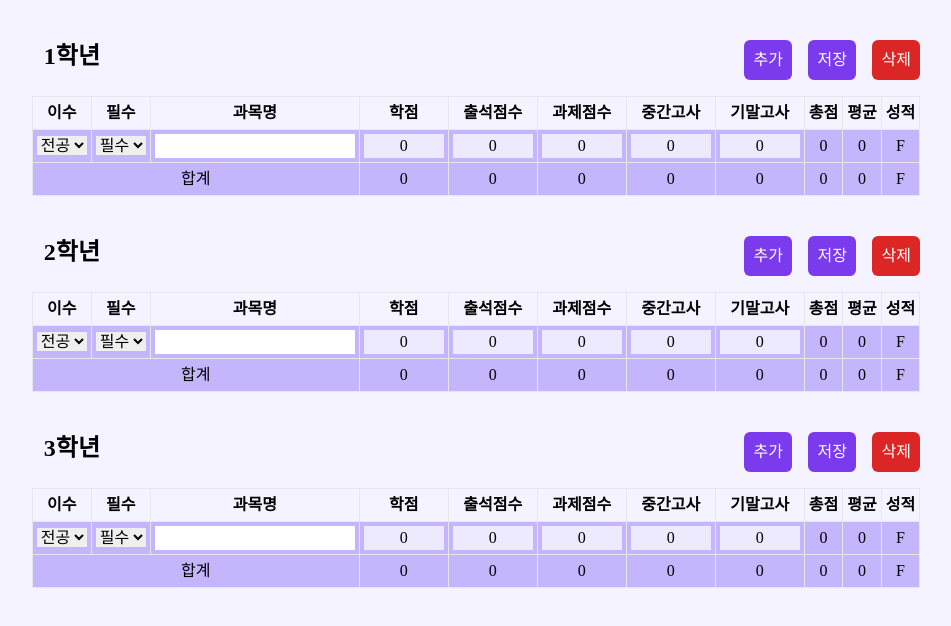
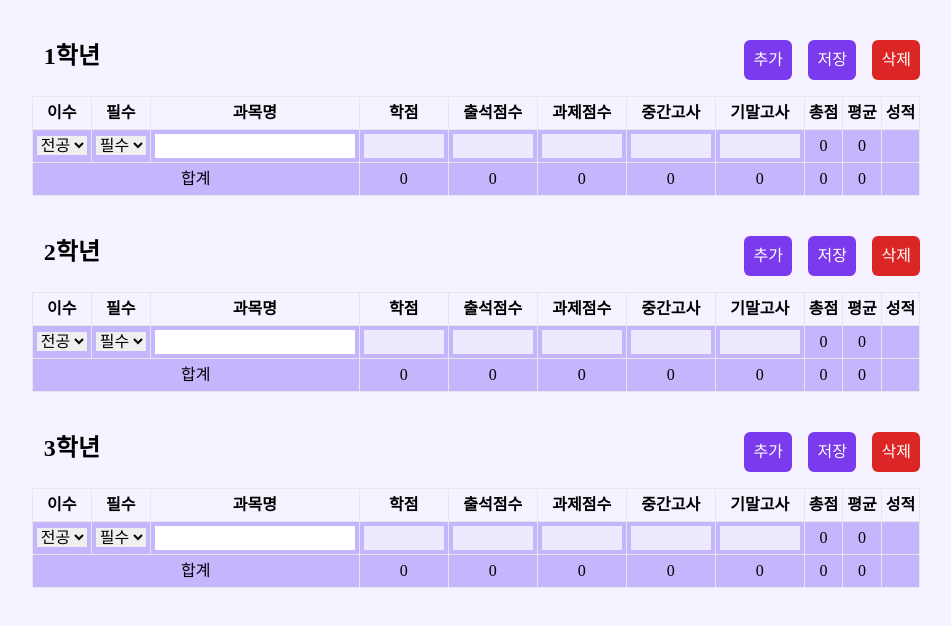
Before and after one commit to ganggyunggyu/TablePractice, a React (Vite) app: page / in a window 1280 px wide. Shown: the top 626 px of the page, without its empty margins (164-1115 px from the left). Built offline with nearby package versions, Linux system fonts and the light colour scheme; a web font is replaced by a local one.

Commit message:
FEAT: props 줄임 , 상위 스테이트의 정보를 최신으로 받아오는 로직 작성

```diff
--- a/src/components/Tbody.jsx
+++ b/src/components/Tbody.jsx
@@ -1,34 +1,23 @@
 import { useEffect, useState } from 'react';
 import PropTypes from 'prop-types';
 
-export default function Tbody({
-  isCalc,
-  tbodyInfos,
-  setTbodyInfos,
-  tbodyInfo,
-  seletId,
-  setSeletId,
-  setResult,
-  i,
-}) {
-  const [이수, set이수] = useState('');
-  const [필수, set필수] = useState('');
-  const [과목명, set괴목명] = useState('');
-  const [학점, set학점] = useState(0);
-  const [출석점수, set출석점수] = useState(0);
-  const [과제점수, set과제점수] = useState(0);
+export default function Tbody({ tbodyInfos, setTbodyInfos, tbodyInfo, seletId, setSeletId, i }) {
+  const [이수, set이수] = useState('전공');
+  const [필수, set필수] = useState('필수');
+  const [과목명, set과목명] = useState('');
+  const [학점, set학점] = useState('');
+  const [출석점수, set출석점수] = useState('');
+  const [과제점수, set과제점수] = useState('');
   const [중간고사, set중간고사] = useState(0);
   const [기말고사, set기말고사] = useState(0);
-  const [총점, set총점] = useState('');
-  const [평균, set평균] = useState('');
+  const [총점, set총점] = useState(0);
+  const [평균, set평균] = useState(0);
   const [성적, set성적] = useState('');
-  const [curTbodyInfo, setCurTbodyInfo] = useState({});
-  const [isInputBlock, setIsInputBlock] = useState(false);
 
   const arr1 = [
     { name: '이수', value: 이수, optionValues: ['전공', '교양'], setValue: set이수 },
     { name: '필수', value: 필수, optionValues: ['필수', '선택'], setValue: set필수 },
-    { name: '과목명', value: 과목명, setValue: set괴목명 },
+    { name: '과목명', value: 과목명, setValue: set과목명 },
   ];
   const arr2 = [
     { name: '학점', value: 학점, setValue: set학점 },
@@ -51,9 +40,24 @@ export default function Tbody({
   const inputValue = (e, value, setValue, regex) => {
     const inputValue = e.target.value;
     if (regex && !regex.test(inputValue)) {
+      alert(
+        '다음의 규칙을 지켜주세요 ! \n학점은 0~3까지 입력 가능합니다 \n출석점수 및 과제점수는 0~20까지 입력 가능합니다 \n중간고사 및 기말고사는 0~30까지 입력 가능합니다',
+      );
+      setValue('');
       return;
     }
     setValue(inputValue);
+  };
+  const 과목명중복 = (e, value, setValue) => {
+    const inputValue = e.target.value;
+    setValue(inputValue);
+    for (const tbodyInfo of tbodyInfos)
+      if (inputValue === tbodyInfo.과목명 && inputValue !== '') {
+        console.log('중복');
+        alert('이미 등록 된 과목명입니다');
+        setValue('');
+        return;
+      }
   };
   const get성적 = (총점) => {
     if (총점 >= 95) return 'A+';
@@ -67,106 +71,48 @@ export default function Tbody({
     if (총점 < 60) return 'F';
   };
 
-  const resultCalc = () => {
-    const copyResult = [];
-    let 총학점 = 0;
-    let 총출석점수 = 0;
-    let 총과제점수 = 0;
-    let 총중간고사 = 0;
-    let 총기말고사 = 0;
-    let 총총점 = 0;
-    let cnt = 0;
-    for (const tbodyInfo of tbodyInfos) {
-      if (tbodyInfo.학점 === 1) {
-        continue;
-      } else {
-        총학점 = 총학점 + +tbodyInfo.학점;
-        총출석점수 = 총출석점수 + +tbodyInfo.출석점수;
-        총과제점수 = 총과제점수 + +tbodyInfo.과제점수;
-        총중간고사 = 총중간고사 + +tbodyInfo.중간고사;
-        총기말고사 = 총기말고사 + +tbodyInfo.기말고사;
-        총총점 = 총총점 + +tbodyInfo.총점;
-        cnt = cnt + 1;
-      }
-    }
-    copyResult.push(총학점);
-    copyResult.push(총출석점수);
-    copyResult.push(총과제점수);
-    copyResult.push(총중간고사);
-    copyResult.push(총기말고사);
-    copyResult.push(총총점);
-    copyResult.push(+(총총점 / cnt).toFixed(1));
-    copyResult.push(get성적(+총총점 / cnt));
-
-    return copyResult;
-  };
+  useEffect(() => {
+    const copyInfos = [...tbodyInfos];
+    const updateData = {
+      이수: 이수,
+      필수: 필수,
+      과목명: 과목명,
+      학점: +학점,
+      출석점수: +출석점수,
+      과제점수: +과제점수,
+      중간고사: +중간고사,
+      기말고사: +기말고사,
+      총점: +총점,
+      평균: +평균,
+      성적: 성적,
+    };
+    copyInfos[i] = updateData;
+    setTbodyInfos(copyInfos);
+  }, [이수, 필수, 과목명, 학점, 출석점수, 과제점수, 중간고사, 기말고사]);
 
   useEffect(() => {
-    set총점(
-      arr2.reduce((prev, cur) => {
-        return prev + +cur.value;
-      }, -arr2[0].value),
-    );
-    set평균(+총점 / 4);
-    const copyResult = resultCalc();
-
-    setResult(copyResult);
-  }, [isCalc, tbodyInfos]);
-
-  useEffect(() => {
-    const copy = +총점 / 4;
-    set평균(copy);
-    set성적(get성적(총점));
-    const copyInfos = [...tbodyInfos];
-    setTbodyInfos(copyInfos);
-  }, [총점]);
-
-  useEffect(() => {
-    // const copyInfos = [...tbodyInfos];
-    //
-    // if (!copyInfos[tbodyInfo.id]) {
-    //   copyInfos[tbodyInfo.id] = {}; // 객체가 없다면 먼저 생성
-    // }
-    // copyInfos[tbodyInfo.id].이수 = 이수;
-    // copyInfos[tbodyInfo.id].필수 = 필수;
-    // copyInfos[tbodyInfo.id].과목명 = 과목명;
-    // copyInfos[tbodyInfo.id].학점 = +학점;
-    // copyInfos[tbodyInfo.id].출석점수 = +출석점수;
-    // copyInfos[tbodyInfo.id].과제점수 = +과제점수;
-    // copyInfos[tbodyInfo.id].중간고사 = +중간고사;
-    // copyInfos[tbodyInfo.id].기말고사 = +기말고사;
-    // copyInfos[tbodyInfo.id].총점 = +총점;
-
-    // setCurTbodyInfo(tbodyInfo);
-    // setTbodyInfos(copyInfos);
-
-    const copyInfos = [...tbodyInfos];
-    copyInfos[i].이수 = 이수;
-    copyInfos[i].필수 = 필수;
-    copyInfos[i].과목명 = 과목명;
-    copyInfos[i].학점 = +학점;
-    copyInfos[i].출석점수 = +출석점수;
-    copyInfos[i].과제점수 = +과제점수;
-    copyInfos[i].중간고사 = +중간고사;
-    copyInfos[i].기말고사 = +기말고사;
-    copyInfos[i].총점 = +총점;
-
-    setTbodyInfos(copyInfos);
-    resultCalc();
-  }, [이수, 필수, 과목명, 학점, 출석점수, 과제점수, 중간고사, 기말고사, isCalc]);
-
-  useEffect(() => {
-    if (학점 === 1) {
-      setIsInputBlock(true);
-    }
-  }, [학점]);
+    set이수(tbodyInfo.이수);
+    set필수(tbodyInfo.필수);
+    set과목명(tbodyInfo.과목명);
+    set학점(tbodyInfo.학점 !== 0 ? tbodyInfo.학점 : '');
+    set출석점수(tbodyInfo.출석점수 !== 0 ? tbodyInfo.출석점수 : '');
+    set과제점수(tbodyInfo.과제점수 !== 0 ? tbodyInfo.과제점수 : '');
+    set중간고사(tbodyInfo.중간고사 !== 0 ? tbodyInfo.중간고사 : '');
+    set기말고사(tbodyInfo.기말고사 !== 0 ? tbodyInfo.기말고사 : '');
+    set총점(+tbodyInfo.출석점수 + +tbodyInfo.과제점수 + +tbodyInfo.중간고사 + +tbodyInfo.기말고사);
+    set평균((총점 / 4).toFixed(0));
+    set성적(tbodyInfo.총점 !== 0 ? get성적(총점) : '');
+  }, [tbodyInfos]);
 
   return (
     <tbody>
       <tr
-        className={`${seletId === i ? 'bg-violet-300' : 'bg-violet-100'}`}
+        className={`${
+          seletId === i ? 'bg-violet-300' : 'bg-violet-100'
+        } transition-all hover:bg-violet-300`}
         onClick={() => {
           setSeletId(i);
+          console.log(tbodyInfo);
         }}
       >
         {arr1.map((el) => {
@@ -175,8 +121,9 @@ export default function Tbody({
               {el.name === '과목명' ? (
                 <input
                   type='text'
+                  value={el.value}
                   onChange={(e) => {
-                    inputValue(e, el.value, el.setValue);
+                    과목명중복(e, el.value, el.setValue);
                   }}
                 />
               ) : (
@@ -209,7 +156,7 @@ export default function Tbody({
                   className='w-20 text-center bg-violet-100'
                   value={el.value}
                   onChange={(e) => {
-                    inputValue(e, el.value, el.setValue, /^(?:[0-9]|1[0-9]|20)$/);
+                    inputValue(e, el.value, el.setValue, /^(''|[0-3])$/);
                   }}
                   onKeyDown={(e) => {
                     if (e.key === 'Backspace') {
@@ -288,8 +235,12 @@ export default function Tbody({
         {tbodyInfo.학점 !== 1
           ? arr3.map((el) => {
               return (
-                <td key={el.name} className='border p-1 text-center'>
-                  <p>{el.value}</p>
+                <td
+                  key={el.name}
+                  className={`${el.value === 'F' ? 'bg-red-300' : ''} p-1 text-center border`}
+                >
+                  {/* {el.name === '평균' ? '' : <p>{el.value}</p>} */}
+                  {el.value}
                 </td>
               );
             })
@@ -318,11 +269,9 @@ export default function Tbody({
 }
 Tbody.propTypes = {
   i: PropTypes.number.isRequired,
-  isCalc: PropTypes.bool.isRequired,
   tbodyInfo: PropTypes.object.isRequired,
   tbodyInfos: PropTypes.array.isRequired,
   setTbodyInfos: PropTypes.any.isRequired,
   seletId: PropTypes.number.isRequired,
   setSeletId: PropTypes.any.isRequired,
-  setResult: PropTypes.any.isRequired,
 };
```
